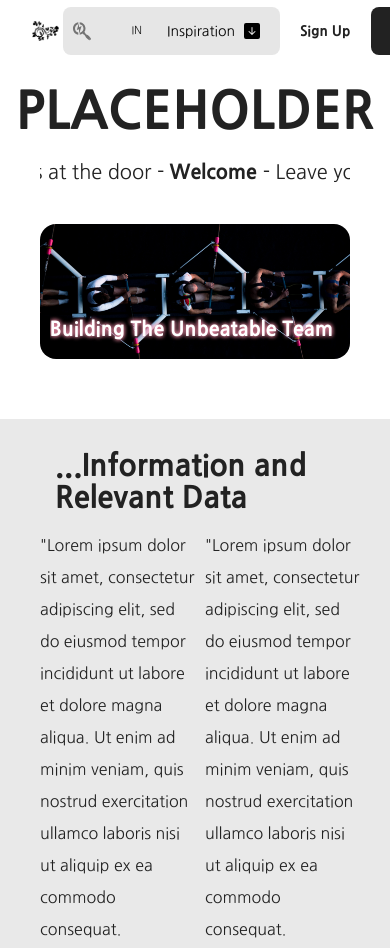
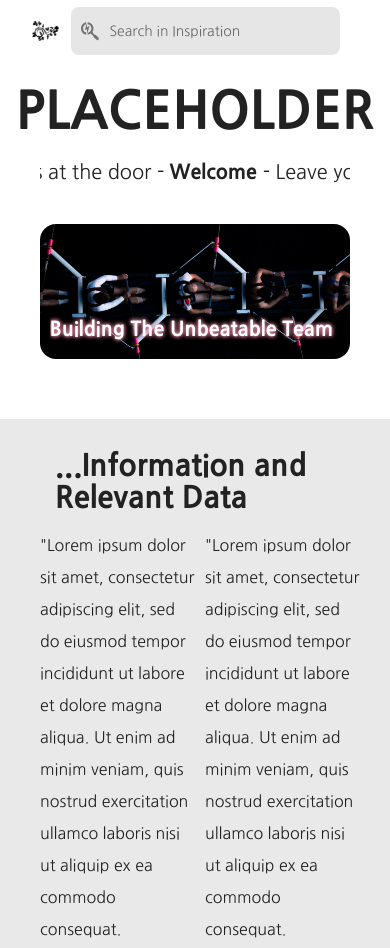
Before and after one commit to Artistkent/Artistkent.github.io, a plain HTML site: page index.html in a window 390 px wide. Shown: the top 948 px of the page. Drawn offline with Linux system fonts and the light colour scheme; a web font is replaced by a local one.

Commit message:
Add files via upload

```diff
--- a/index.html
+++ b/index.html
@@ -50,7 +50,7 @@
 
                 </div>
 
-                <div class="search-form-in-drop">
+                <div class="search-form-in-drop hidden-sm">
                     <div class="search-form-separator">IN</div>
 
                     <div class="search-drop" data-action="click->search-dropdown#showSelector">
@@ -69,14 +69,14 @@
 
         </div>
 
-        <div class="header-main-right">
+        <div class="header-main-right ">
             <div class="header-main-user">
-                <strong class="header-main-user-link">Sign Up</strong>
+                <strong class="header-main-user-link hidden-sm">Sign Up</strong>
 
             </div>
 
             <div class="header-main-buttons">
-                <a href="" class="button button--rounded">Join Us!</a>
+                <a href="" class="button button--rounded hidden-sm">Join Us!</a>
             </div>
         </div>
         </div>
--- a/style.css
+++ b/style.css
@@ -187,7 +187,7 @@ html {
     position:relative;
     display:flex;
     flex: 1;
-    margin-left: 2px;
+    margin-left: 10px;
     z-index: 3;
  }
 
@@ -276,7 +276,7 @@ html {
     gap: 12px;
     height: var(--sf-height);
     margin-left: 20px;
-    margin-right:40px;
+    margin-right:20px;
 }
 
 .header-main-user {
@@ -556,6 +556,9 @@ gap: 10px;
     .wrapper {
         overflow-x: hidden;
     }
+    .hidden-sm {
+        display: none
+    }
 }
 
 @media (max-width: 1023px){
```
